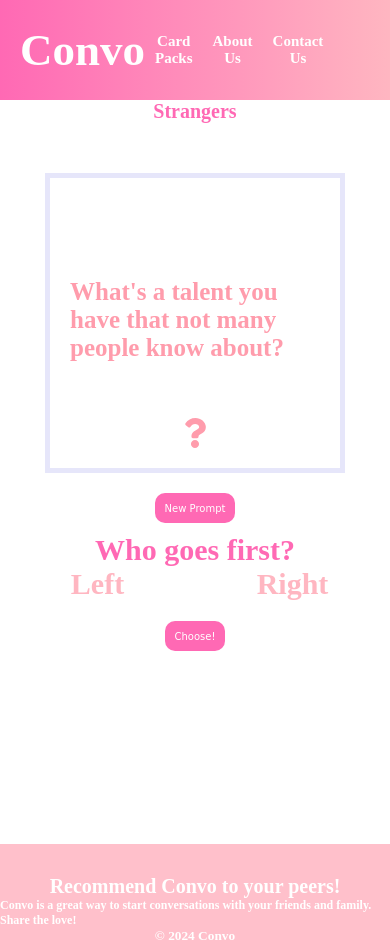
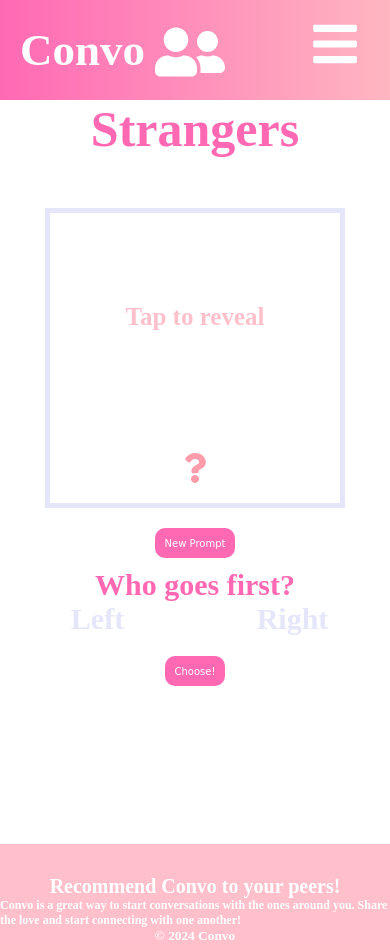
Before and after one commit to NickYuannn/Conversation-Cards, a React (Vite) app: page /Conversation-Cards/Strangers in a window 390 px wide. Built offline with nearby package versions, Linux system fonts and the light colour scheme.

Commit message:
mobile menu

```diff
--- a/src/App.jsx
+++ b/src/App.jsx
@@ -11,6 +11,7 @@ function App() {
   return (
     <>
       <Router>
+
         <Navbar />
         <Routes>
           <Route path="Conversation-Cards" exact Component={CardPacks} />
--- a/src/Components/Card.css
+++ b/src/Components/Card.css
@@ -12,6 +12,8 @@
     border-radius: 5px;
     box-shadow: 0 0 10px 0 lavender;
 
+
+    margin-bottom: 10px;
     color: rgb(206, 41, 206);
 }
 
--- a/src/Components/CardPage.css
+++ b/src/Components/CardPage.css
@@ -11,6 +11,12 @@
   margin-bottom: 50px;
 }
 
+.conversation-card-container > h2 {
+  font-size: 5rem;
+  color: pink;
+  margin-top: 40px;
+}
+
 .conversation-card-container {
   display: flex;
   flex-direction: column;
@@ -22,7 +28,7 @@
 
   color: rgb(255, 156, 172);
   padding: 20px;
-  padding-top: 100px;
+  padding-top: 50px;
   font-size: 30px;
 }
 
@@ -42,6 +48,8 @@
   border-radius: 10px;
   margin-top: 20px;
   border: none;
+
+  margin-bottom: 10px;
 
   font-family: "comic sans ms";
   transition: all 0.2s ease;
@@ -78,7 +86,7 @@
 
   width: 500px;
 
-  color: lightpink;
+  color: lavender;
 }
 
 .turn-selected {
@@ -92,7 +100,9 @@
   background-color: lavender;
   width: 500px;
 
-  color: lightpink;
+  border-radius: 10px;
+
+  color: white;
 }
 
 @media screen and (max-width: 960px) {
@@ -104,7 +114,7 @@
     height: 100vh;
   }
   .cardpage-container > h1 {
-    font-size: 20px;
+    font-size: 50px;
     margin-bottom: none;
   }
 
--- a/src/Components/CardPage.jsx
+++ b/src/Components/CardPage.jsx
@@ -8,6 +8,8 @@ function CardPage(props) {
     props.prompts[Math.floor(Math.random() * props.prompts.length)]
   );
 
+  const [reveal, setReveal] = useState(false);
+
   const [turns, setTurns] = useState("");
 
   function newPrompt() {
@@ -15,6 +17,7 @@ function CardPage(props) {
       props.prompts[Math.floor(Math.random() * props.prompts.length)]
     );
     setTurns("");
+    setReveal(false);
   }
 
   function chooseTurn() {
@@ -33,12 +36,24 @@ function CardPage(props) {
     }, randomSeconds * 1000);
   }
 
+  function revealPrompt() {
+    setReveal(true);
+  }
   return (
     <div className="cardpage-container">
       <h1>{props.packname}</h1>
-      <div className="conversation-card-container">
-        <h2>{randomPrompt}</h2>
-        <FaQuestion className="question-icon" />
+      <div className="conversation-card-container" onClick={revealPrompt}>
+        {reveal ? (
+          <>
+            <h2>{randomPrompt}</h2>
+            <FaQuestion className="question-icon" />
+          </>
+        ) : (
+          <>
+            <h2>Tap to reveal</h2>
+            <FaQuestion className="question-icon" />
+          </>
+        )}
       </div>
       <button onClick={newPrompt}>New Prompt</button>
 
@@ -55,9 +70,6 @@ function CardPage(props) {
         <button onClick={chooseTurn}>Choose!</button>
       </div>
       <Footer />
-
-
-
     </div>
   );
 }
--- a/src/Components/Footer.css
+++ b/src/Components/Footer.css
@@ -34,11 +34,11 @@ body {
     height: 100px;
   }
 
-  .footer-container > h1{
+  .footer-container > h1 {
     font-size: 20px;
   }
 
-  .footer-container > h2{
+  .footer-container > h2 {
     font-size: 12px;
   }
 }
--- a/src/Components/Footer.jsx
+++ b/src/Components/Footer.jsx
@@ -5,7 +5,7 @@ function Footer() {
   return (
     <footer className="footer-container">
         <h1>Recommend Convo to your peers!</h1>
-        <h2>Convo is a great way to start conversations with your friends and family. Share the love!</h2>
+        <h2>Convo is a great way to start conversations with the ones around you. Share the love and start connecting with one another!</h2>
         <h4>© {new Date().getFullYear()} Convo</h4>
     </footer>
   );
--- a/src/Components/Navbar.css
+++ b/src/Components/Navbar.css
@@ -55,9 +55,56 @@
   border-bottom: 3px white solid;
 }
 
-@media screen and (max-width: 768px) {
-  .menu-item{
-    font-size: 15px;
+.menu-icon {
+  display: none;
+}
+
+.menu-icon-selected {
+  display: inline;
+  margin-right: 10px;
+  margin-left: auto;
+  color: white;
+  font-size: 50px;
+  padding-right: 20px;
+}
+
+@media screen and (max-width: 960px) {
+.navbar-container.active{
+  position: fixed;
+}
+
+  .options-menu {
+    display: flex;
+    flex-direction: column;
+    height: 90vh;
+    top: 100px;
+    left: -100%;
+    position: fixed;
+    transition: all 0s ease;
   }
 
+  .options-menu.active {
+    background: linear-gradient(to left, lightpink, hotpink);
+    height: 100vh;
+    width: 100vw;
+    left: 0;
+    opacity: 1;
+    transition: all 0.5s ease;
+    z-index: 1;
+  }
+
+  .menu-item {
+    font-size: 30px;
+    height: 150px;
+    width: 100%;
+  }
+
+  .menu-item a{
+    font-size: 100% ;
+  }
+
+  .options-menu li:hover {
+    background-color: pink;
+    border: none;
+  }
 }
--- a/src/Components/Navbar.jsx
+++ b/src/Components/Navbar.jsx
@@ -1,26 +1,65 @@
-import React from "react";
+import React, { useState, useEffect } from "react";
 import "./Navbar.css";
 import { Link } from "react-router-dom";
-import { FaUserFriends } from "react-icons/fa";
+import { FaBars, FaRegWindowClose, FaUserFriends } from "react-icons/fa";
 
 function Navbar() {
+  const [menuButton, setMenuButton] = React.useState(false);
+  const [mobileMenu, setMobileMenu] = React.useState(false);
+
+  const showMenu = () => {
+    if (window.innerWidth <= 960) {
+      setMenuButton(true);
+    } else {
+      setMenuButton(false);
+    }
+  };
+
+  useEffect(() => {
+    showMenu();
+  }, []);
+
+  window.addEventListener("resize", showMenu);
+
+  function openMobileMenu() {
+    setMobileMenu(!mobileMenu);
+  }
+
   return (
-    <nav className="navbar-container">
+    <nav
+      className={mobileMenu ? "navbar-container active" : "navbar-container"}
+    >
       <div className="name-container">
-        <h1>Convo </h1>
+        <Link
+          to="/Conversation-Cards/"
+          style={{ textDecoration: "none", color: "white" }}
+        >
+          <h1>Convo </h1>
+        </Link>
       </div>
       <div className="icon-container">
-        <FaUserFriends className="icon" />
+        <Link
+          to="/Conversation-Cards/"
+          style={{ textDecoration: "none", color: "white" }}
+        >
+          <FaUserFriends className="icon" />
+        </Link>
       </div>
 
-      <ul className="options-menu">
-        <li className="menu-item">
-          {" "}
+      <ul className={!mobileMenu ? "options-menu" : "options-menu active"}>
+        <li className="menu-item" onClick={openMobileMenu}>
           <Link to="/Conversation-Cards/">Card Packs</Link>
         </li>
         <li className="menu-item">About Us</li>
         <li className="menu-item">Contact Us</li>
       </ul>
+
+      <div
+        className={menuButton ? "menu-icon-selected" : "menu-icon"}
+        onClick={openMobileMenu}
+      >
+        {mobileMenu ? <FaRegWindowClose /> : <FaBars />}
+      </div>
     </nav>
   );
 }
--- a/src/Components/Pages/CardPacks.css
+++ b/src/Components/Pages/CardPacks.css
@@ -3,6 +3,7 @@
     align-items: center;
     flex-direction: column;
     justify-self: center;
+    margin-bottom: 20px;
 }
 
 .headers-container{
@@ -36,6 +37,10 @@
 }
 
 @media screen and (max-width: 960px){
+
+    .cardpack-container{
+        width: 100%;
+    }
     .headers-container > h1, .headers-container > h2{
         font-size: 20px;
     }
```
